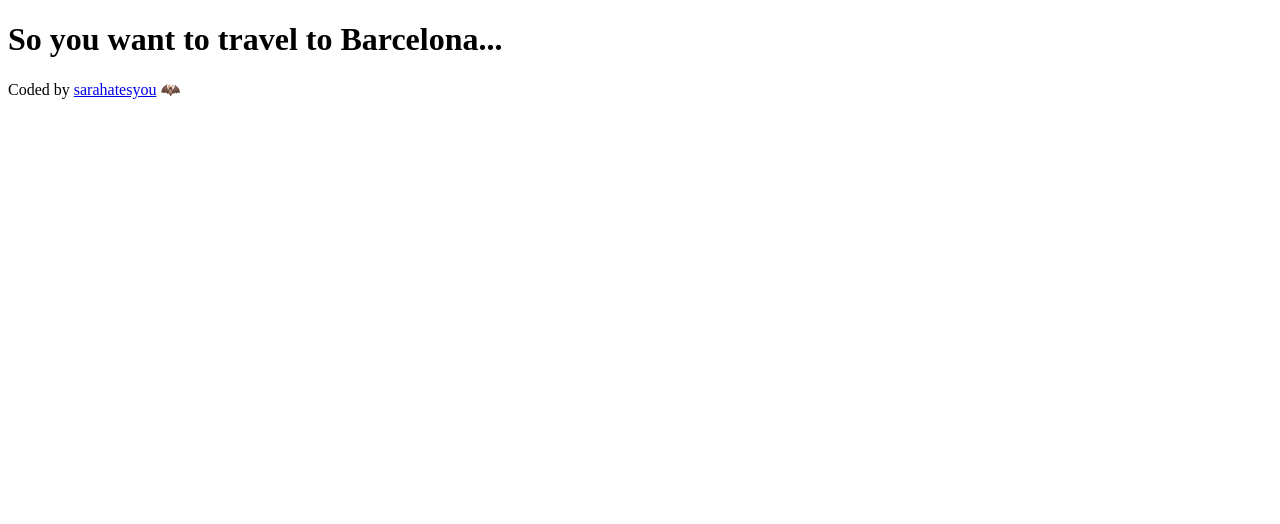
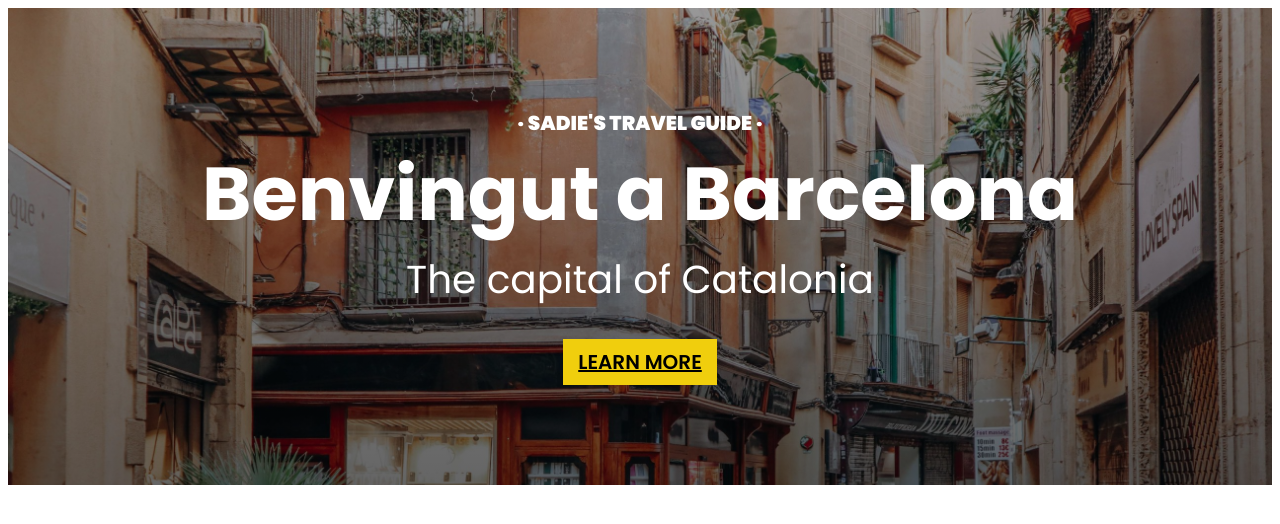
Before and after one commit to sarahatesyou/sadies-barcelona-travel-guide, a plain HTML site: page index.html in a window 1280 px wide. Drawn offline with Linux system fonts and the light colour scheme.

Commit message:
added the header to the landing page

```diff
--- a/index.html
+++ b/index.html
@@ -4,16 +4,116 @@
     <meta charset="UTF-8" />
     <meta name="viewport" content="width=device-width, initial-scale=1.0" />
     <title>Sadie's Barcelona Travel Guide</title>
+    <link rel="preconnect" href="https://fonts.googleapis.com" />
+    <link rel="preconnect" href="https://fonts.gstatic.com" crossorigin />
+    <link
+      href="https://fonts.googleapis.com/css2?family=Poppins:ital,wght@0,100;0,200;0,300;0,400;0,500;0,600;0,700;0,800;0,900;1,100;1,200;1,300;1,400;1,500;1,600;1,700;1,800;1,900&display=swap"
+      rel="stylesheet"
+    />
+    <link rel="stylesheet" href="src/src.css" />
   </head>
   <body>
-    <h1>So you want to travel to Barcelona...</h1>
+    <div class="container">
+      <header>
+        <h4>· SADIE'S TRAVEL GUIDE ·</h4>
+        <h1>Benvingut a Barcelona</h1>
+        <h2>The capital of Catalonia</h2>
+        <a href="#more">learn more</a>
+      </header>
+      <!---div class="description">
+        <img src="images/bcn.png" alt="" />
+        <div class="bio">
+          <h2>Why Barcelona?</h2>
+          <p>
+            Barcelona, founded as Barcino by the Romans, grew under Visigothic,
+            Moorish, and later Frankish rule. In the medieval period, it thrived
+            as a key trade hub in the Crown of Aragon but declined after Spain's
+            unification in the 15th century.
+            <br /><br />
+            In the 19th and 20th centuries, Barcelona became an industrial and
+            cultural center, playing a major role in Catalan nationalism.
+            <br /><br />
+            After Franco's dictatorship, the city flourished, with the 1992
+            Olympics boosting its global status. Today, it is known for Gaudí's
+            architecture, a vibrant arts scene, and strong Catalan identity.
+          </p>
+        </div>
+        <div class="recomendations">
+          <h2>Where to go?</h2>
+          <div class="rec1">
+            <img src="images/vegetalia.png" alt="Vegetalia restaurant" />
+            <h2>Vegetalia</h2>
+            <p>
+              A restaurant with a menu varied with vegetarian and vegan dishes
+              that offer flavors from different parts of the world and that
+              captivate with their carefully elaborated combinations and
+              presentations.
+            </p>
+            <h4>Address</h4>
+            <p>C/ Escudellers 54</p>
+            <h4>What I recommend</h4>
+            <p>Try the vegan Paella</p>
 
-    <footer>
-      Coded by
-      <a href="https://github.com/sarahatesyou/" target="_blank"
-        >sarahatesyou</a
-      >
-      🦇
-    </footer>
+            <a href="/">learn more</a>
+          </div>
+          <div class="rec2">
+            <img src="images/ramblas.jpg" alt="Las Ramblas" />
+            <h2>Las Ramblas</h2>
+            <p>
+              A tree-lined pedestrian street, it stretches for 1.2 kilometres
+              connecting the Plaça de Catalunya in its center with the
+              Christopher Columbus Monument at Port Vell.
+            </p>
+            <h4>Address</h4>
+            <p>La Rambla</p>
+            <h4>What I recommend</h4>
+            <p>Visit La Boqueria</p>
+
+            <a href="/">learn more</a>
+          </div>
+          <div class="rec1">
+            <img src="images/camp-nou.jpg" alt="Camp Nou stadium" />
+            <h2>Camp Nou</h2>
+            <p>
+              Camp Nou has been FC Barcelona's home since it was officially
+              opened on 24 September 1957. With a capacity of 99,354, it is now
+              the biggest stadium in Europe.
+            </p>
+            <h4>Address</h4>
+            <p>C/Arístides Maillol 12</p>
+            <h4>What I recommend</h4>
+            <p>Do the Stadium and Museum tour</p>
+
+            <a href="/">learn more</a>
+          </div>
+        </div>
+      </div>
+      <footer>
+        <div class="about1">
+          <h3>About Barcelona</h3>
+          <a href="/">Barcelona Airport</a>
+          <a href="/">Barcelona Map</a>
+          <a href="/">Public Transport Map</a>
+        </div>
+        <div class="about2">
+          <h3>About Me</h3>
+          <p>
+            I'm Sara, I've been in Barcelona three times and it's one of my
+            favourite places in the World. I created this page as part of a
+            project for SheCodes Responsive to develop my coding skills.
+          </p>
+        </div>
+        <div class="about2">
+          <h3>About this Site</h3>
+          <p>
+            This project was coded by
+            <a href="https://github.com/sarahatesyou/" target="_blank"
+              >sarahatesyou</a
+            >
+            🦇 and it's <a href="/">open-sourced</a>
+          </p>
+        </div>
+      </footer-->
+    </div>
   </body>
 </html>
--- /dev/null
+++ b/src/src.css
@@ -0,0 +1,72 @@
+body {
+  font-family: "Poppins", serif;
+}
+
+.container {
+  max-width: 1400px;
+  margin: 0 auto;
+}
+
+header {
+  background-image: linear-gradient(rgba(0, 0, 0, 0.4), rgba(0, 0, 0, 0.6)),
+    url("../images/bcn.jpg");
+  background-repeat: no-repeat;
+  background-size: cover;
+  color: white;
+  text-align: center;
+  padding: 100px 0;
+}
+
+header h1 {
+  font-size: 75px;
+  font-weight: 700;
+  line-height: 1.5;
+  margin: 0;
+}
+
+header h2 {
+  font-weight: 400;
+  font-size: 39px;
+  line-height: 1.5;
+  margin: 0;
+}
+
+header h4 {
+  font-weight: 900;
+  font-size: 20px;
+  line-height: 1.5;
+  margin: 0;
+}
+
+header a {
+  font-weight: 600;
+  font-size: 20px;
+  text-align: center;
+  text-transform: uppercase;
+  line-height: 1.5;
+  color: black;
+  background-color: #f0ce0d;
+  padding: 8px 15px;
+  display: inline-block;
+  margin-top: 30px;
+}
+
+@media (max-width: 800px) {
+  header {
+    padding: 60px 0;
+  }
+  header h1 {
+    font-size: 39px;
+  }
+  header h2 {
+    font-size: 20px;
+  }
+
+  header h4 {
+    font-size: 12px;
+  }
+  header a {
+    margin-top: 15px;
+    font-size: 14px;
+  }
+}
```
Also changed, not shown: images/bcn.jpg (added), images/bcn.png (added), images/camp-nou.jpg (added), images/ramblas.jpg (added), images/sagrada.jpg (added), images/vegetalia.png (added), src.css (deleted).
